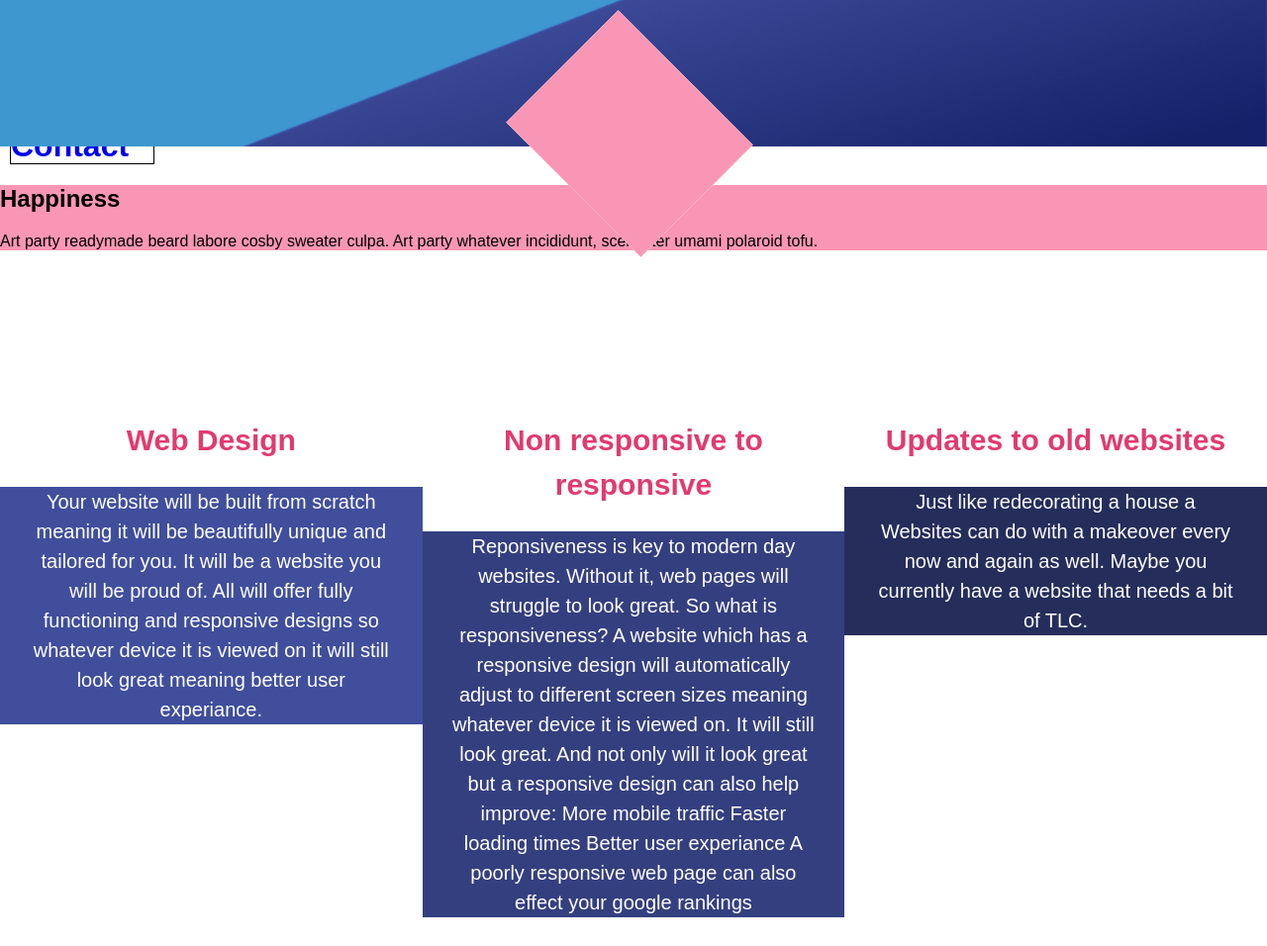
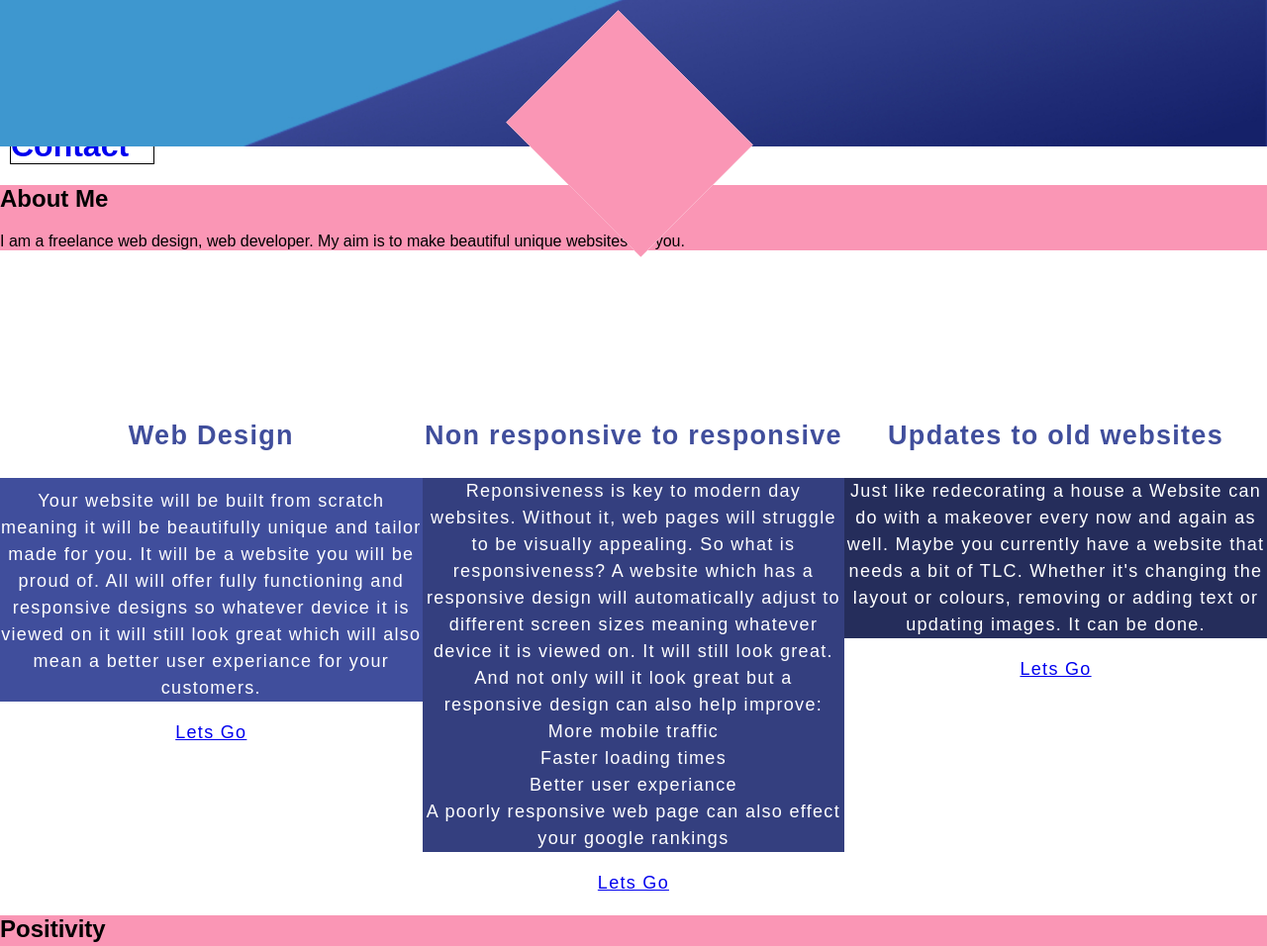
Before and after one commit to span18/myWebsite, a plain HTML site: page index.html in a window 1280 px wide. Shown: the part 705-1661 px from the top of the page at 99% size. Drawn offline with Linux system fonts and the light colour scheme; a web font is replaced by a local one.

Commit message:
services page

```diff
--- a/css/style.css
+++ b/css/style.css
@@ -308,14 +308,26 @@ img {
 
 
 					/* SERVICES PAGE */
-.column {
+.row {
+	padding-top: 10%;
+	width: 100%;
+	color: #404e9c;
+	/*text-shadow: 1px 1px 1px rgba(151,24,64,0.2);*/
+	font-size: 18px;
+	font-weight: 200;
+	text-align: center;
+	line-height: 1.5;
+	letter-spacing: 1.3px;
+}
+
+.column-one, .column-two, .column-three {
 	width: 33.33%;
 	float: left;
 	display: block;
 }
 
-.column p {
-	padding: 0px 30px;
+p.column-one, p.column-two, p.column-three {
+	padding: 0px 10px;
 }
 
 .row:after {
@@ -324,20 +336,10 @@ img {
   clear: both;
 }
 
-.row {
-	padding-top: 10%;
-	width: 100%;
-	color: #e23a6e;
-	/*text-shadow: 1px 1px 1px rgba(151,24,64,0.2);*/
-	font-size: 20px;
-	font-weight: 200;
-	text-align: center;
-	line-height: 1.5;
-	/*-webkit-backface-visibility: hidden;*/
-}
 
 .background-des {
 	background-color: #404e9c;
+	padding-top: 10px;
 	/*opacity: 0.4;*/
 	color: #fff;
 }
@@ -354,6 +356,36 @@ img {
 	color: #fff;
 }
 
+.text-jump-old {
+        animation-name: bounce;
+     /*   animation-timing-function: linear;*/
+        animation-duration: 1s;
+        animation-iteration-count: 1;
+}
+
+
+
+.column-three:hover + h2 {
+
+ animation-name: bounce;
+     /*   animation-timing-function: linear;*/
+        animation-duration: 1s;
+        animation-iteration-count: 1;
+    }
+
+@keyframes bounce {
+        0%   { transform: translateY(0); }
+        50%  { transform: translateY(-25px); }
+        100% { transform: translateY(0); }
+    }
+/*.text-jump-old:on hover {
+-webkit-transform: translateY(5px);
+	-moz-transform: translateY(5px);
+	-o-transform: translateY(5px);
+	-ms-transform: translateY(5px);
+	transform: translateY(5px);
+}*/
+
 					/* Colored sections */
 
 .st-color,
@@ -364,6 +396,16 @@ img {
 .st-color .st-deco {
 	background: #fff;
 }
+
+
+					/* RESPONSIVE */
+/*@media screen and (max-width: )
+
+.column {
+	width: 33.33%;
+	float: left;
+	display: block;
+}*/
 
 @media screen and (max-width: 740px) {
 	.st-panel h2 {
--- a/index.html
+++ b/index.html
@@ -70,8 +70,8 @@
 					<!-- SECOND PAGE -->
 					<section class="st-panel st-color" id="st-panel-2">
 						<div class="st-deco"></div>
-							<h2>Happiness</h2>
-							<p>Art party readymade beard labore cosby sweater culpa. Art party whatever incididunt, scenester umami polaroid tofu.</p>
+							<h2>About Me</h2>
+							<p>I am a freelance web design, web developer. My aim is to make beautiful unique websites for you. </p>
 					</section>
 
 
@@ -81,25 +81,28 @@
 						<div class="st-deco"></div>
 
 						<div class="row">
-							<div class="column">
+							<div class="column-one">
 								<h2>Web Design</h2>
-								<p class="background-des">Your website will be built from scratch meaning it will be beautifully unique and tailored for you. It will be a website you will be proud of. All will offer fully functioning and responsive designs so whatever device it is viewed on it will still look great meaning better user experiance.</p>
+								<p class="background-des">Your website will be built from scratch meaning it will be beautifully unique and tailor made for you. It will be a website you will be proud of. All will offer fully functioning and responsive designs so whatever device it is viewed on it will still look great which will also mean a better user experiance for your customers.</p>
+								<a href="#">Lets Go</a>
 							</div>
 
-							<div class="column">
+							<div class="column-two">
 								<h2>Non responsive to responsive</h2>
-								<p class="background-res">Reponsiveness is key to modern day websites. Without it, web pages will struggle to look great. So what is responsiveness? A website which has a responsive design will automatically adjust to different screen sizes meaning whatever device it is viewed on. It will still look great. And not only will it look great but a responsive design can also help improve:
+								<p class="background-res">Reponsiveness is key to modern day websites. Without it, web pages will struggle to be visually appealing. So what is responsiveness? A website which has a responsive design will automatically adjust to different screen sizes meaning whatever device it is viewed on. It will still look great. And not only will it look great but a responsive design can also help improve: </br>
 
-									More mobile traffic
-									Faster loading times
-									Better user experiance
+									More mobile traffic</br>
+									Faster loading times</br>
+									Better user experiance</br>
 
 								A poorly responsive web page can also effect your google rankings</p>
+								<a href="#">Lets Go</a>
 							</div>
 
-							<div class="column">
-								<h2>Updates to old websites</h2>
-								<p class="background-old">Just like redecorating a house a Websites can do with a makeover every now and again as well. Maybe you currently have a website that needs a bit of TLC.</p>
+							<div class="column-three">
+								<h2 class="text-jump-old">Updates to old websites</h2>
+								<p class="background-old">Just like redecorating a house a Website can do with a makeover every now and again as well. Maybe you currently have a website that needs a bit of TLC. Whether it's changing the layout or colours, removing or adding text or updating images. It can be done.</p>
+								<a href="#">Lets Go</a>
 							</div>
 						</div>
 					</section>
```
